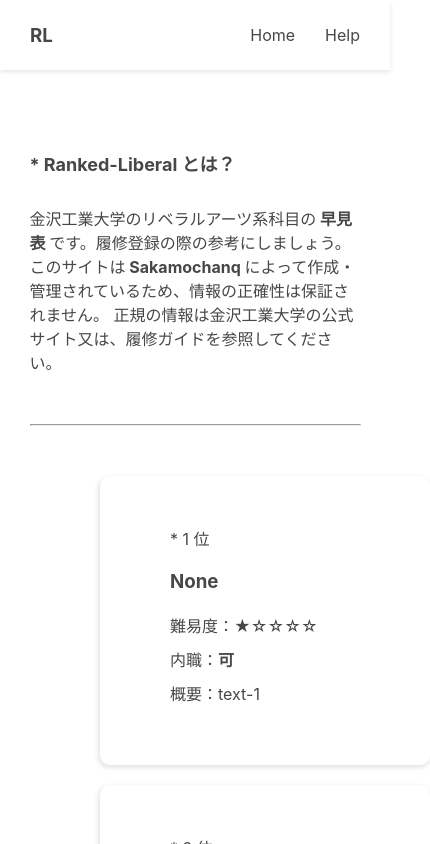
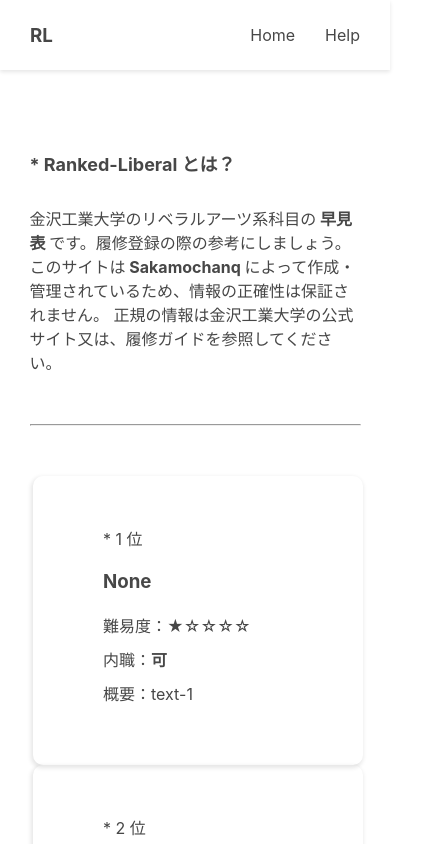
Before and after one commit to Sakamochanq/Liberal-Chart, a React (Create React App) app: page / in a window 390 px wide. Shown: the top 844 px of the page, 430 px wide, since content can reach past the window. Built offline with nearby package versions, Linux system fonts and the light colour scheme.

Commit message:
omg: レスポンシブ合わない！

```diff
--- a/src/App.css
+++ b/src/App.css
@@ -90,7 +90,7 @@ header {
     margin: 0px 0px 0px 100px;
   }
   .list-wrapper {
-    margin-right: -30px;
+    margin: 0px 0px 0px -67px;
     width: 330px;
   }
   .list-wrapper {
```
